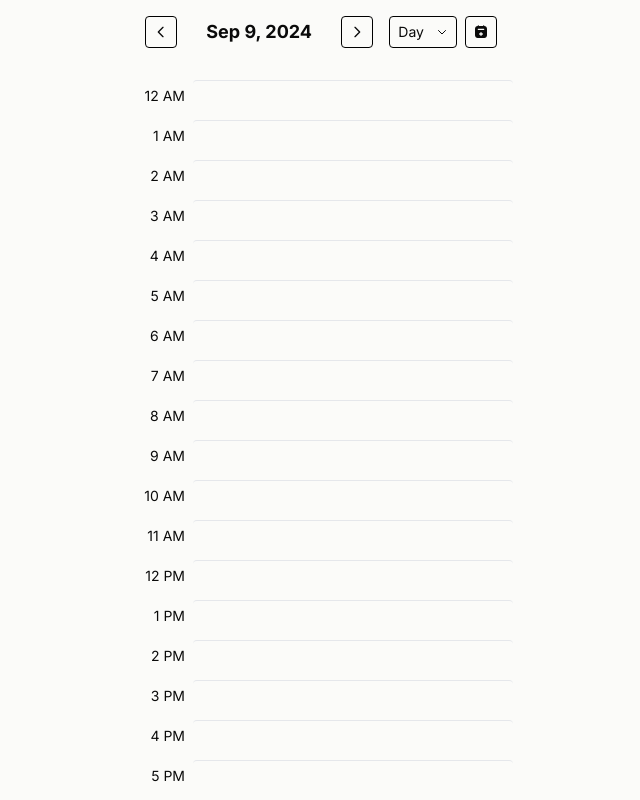
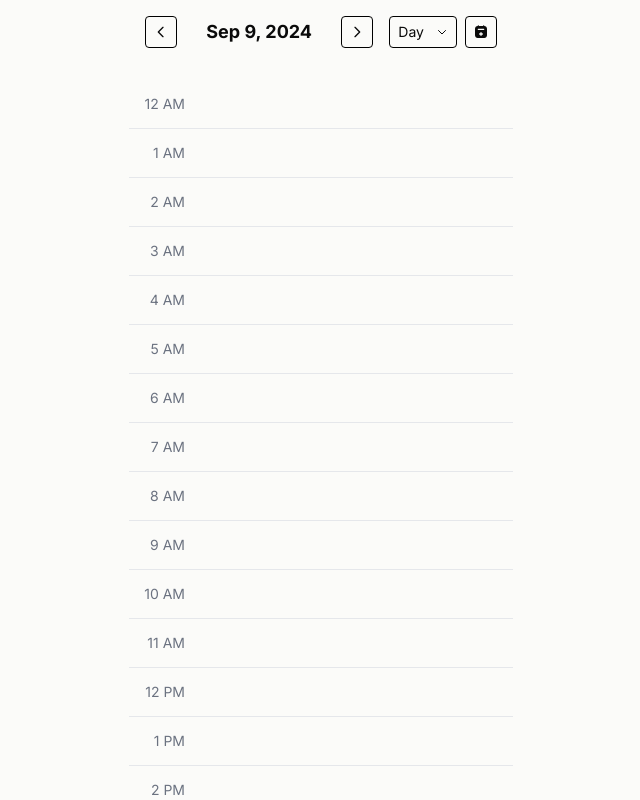
Before and after one commit to m2rads/financial-calendar, a Next.js app: page /calendar in a window 1280 px wide. Shown: the top 800 px of the page, without its empty margins (319-959 px from the left). Built offline with nearby package versions, Linux system fonts and the light colour scheme.

Commit message:
Update Calendar, DayView, and TimeInput components

```diff
--- a/components/Calendar.tsx
+++ b/components/Calendar.tsx
@@ -1,7 +1,7 @@
 'use client';
 
 import React, { useState } from 'react';
-import { format, addDays, subDays } from 'date-fns';
+import { format, addDays, subDays, isSameDay, isWithinInterval, startOfDay, endOfDay } from 'date-fns';
 import CalendarHeader from './CalendarHeader';
 import DayView from './DayView';
 import TimeInput from './TimeInput';
@@ -12,6 +12,14 @@ import { Input } from './ui/input';
 import { Calendar as CalendarPicker } from './ui/calendar';
 import { Popover, PopoverContent, PopoverTrigger } from './ui/popover';
 
+interface Event {
+  id: string;
+  title: string;
+  amount: number;
+  startDate: Date;
+  endDate: Date;
+}
+
 const Calendar: React.FC = () => {
   const [isDialogOpen, setIsDialogOpen] = useState(false);
   const [eventDate, setEventDate] = useState<Date | undefined>(new Date());
@@ -21,6 +29,7 @@ const Calendar: React.FC = () => {
   const [amount, setAmount] = useState('');
   const [currentDate, setCurrentDate] = useState(new Date());
   const [currentView, setCurrentView] = useState<'day' | 'week' | 'month' | 'year'>('day');
+  const [events, setEvents] = useState<Event[]>([]);
 
   const handleTimeClick = (hour: number) => {
     setStartTime(format(new Date().setHours(hour, 0), 'HH:mm'));
@@ -29,8 +38,45 @@ const Calendar: React.FC = () => {
   };
 
   const handleSave = () => {
-    console.log('Saving:', { eventTitle, amount, eventDate, startTime, endTime });
+    if (!eventDate || !startTime || !endTime) return;
+
+    const [startHour, startMinute] = startTime.split(':').map(Number);
+    const [endHour, endMinute] = endTime.split(':').map(Number);
+
+    const startDate = new Date(eventDate);
+    startDate.setHours(startHour, startMinute);
+
+    const endDate = new Date(eventDate);
+    endDate.setHours(endHour, endMinute);
+
+    // Handle events spanning to the next day
+    if (endDate < startDate) {
+      endDate.setDate(endDate.getDate() + 1);
+    }
+
+    const newEvent: Event = {
+      id: Date.now().toString(),
+      title: eventTitle,
+      amount: parseFloat(amount),
+      startDate,
+      endDate,
+    };
+
+    setEvents(prevEvents => [...prevEvents, newEvent]);
     setIsDialogOpen(false);
+    // Reset form fields
+    setEventTitle('');
+    setAmount('');
+    setStartTime('09:00');
+    setEndTime('10:00');
+  };
+
+  const getEventsForDay = (date: Date) => {
+    return events.filter(event =>
+      isSameDay(event.startDate, date) ||
+      isSameDay(event.endDate, date) ||
+      (event.startDate < startOfDay(date) && event.endDate > endOfDay(date))
+    );
   };
 
   const goToPreviousDay = () => {
@@ -52,7 +98,11 @@ const Calendar: React.FC = () => {
         setIsDialogOpen={setIsDialogOpen}
       />
 
-      <DayView handleTimeClick={handleTimeClick} />
+      <DayView
+        handleTimeClick={handleTimeClick}
+        currentDate={currentDate}
+        events={getEventsForDay(currentDate)}
+      />
 
       {/* Dialog */}
       <Dialog isOpen={isDialogOpen} onClose={() => setIsDialogOpen(false)}>
--- a/components/DayView.tsx
+++ b/components/DayView.tsx
@@ -1,25 +1,80 @@
 import React from 'react';
+import { format, isSameDay, isWithinInterval } from 'date-fns';
+
+interface Event {
+  id: string;
+  title: string;
+  amount: number;
+  startDate: Date;
+  endDate: Date;
+}
 
 interface DayViewProps {
   handleTimeClick: (hour: number) => void;
+  currentDate: Date;
+  events: Event[];
 }
 
-const DayView: React.FC<DayViewProps> = ({ handleTimeClick }) => {
+const DayView: React.FC<DayViewProps> = ({ handleTimeClick, currentDate, events }) => {
   const hours = Array.from({ length: 24 }, (_, i) => i);
 
+  const getEventForHour = (hour: number) => {
+    const hourStart = new Date(currentDate);
+    hourStart.setHours(hour, 0, 0, 0);
+    const hourEnd = new Date(currentDate);
+    hourEnd.setHours(hour, 59, 59, 999);
+
+    return events.find(event =>
+      isWithinInterval(hourStart, { start: event.startDate, end: event.endDate }) ||
+      isWithinInterval(hourEnd, { start: event.startDate, end: event.endDate })
+    );
+  };
+
+  const getEventStyle = (event: Event, hour: number) => {
+    const hourStart = new Date(currentDate);
+    hourStart.setHours(hour, 0, 0, 0);
+    const hourEnd = new Date(currentDate);
+    hourEnd.setHours(hour + 1, 0, 0, 0);
+
+    const eventStart = isSameDay(event.startDate, currentDate) ? event.startDate : hourStart;
+    const eventEnd = isSameDay(event.endDate, currentDate) ? event.endDate : hourEnd;
+
+    const startPercentage = ((eventStart.getTime() - hourStart.getTime()) / (60 * 60 * 1000)) * 100;
+    const endPercentage = ((eventEnd.getTime() - hourStart.getTime()) / (60 * 60 * 1000)) * 100;
+
+    return {
+      top: `${Math.max(0, startPercentage)}%`,
+      height: `${Math.min(100, endPercentage) - Math.max(0, startPercentage)}%`,
+      backgroundColor: 'rgba(220,52,30,0.5)',
+      position: 'absolute' as const,
+      left: 0,
+      right: 0,
+      zIndex: 10,
+    };
+  };
+
   return (
-    <div className="space-y-2">
-      {hours.map((hour) => (
-        <div key={hour} className="flex items-center">
-          <div className="w-16 text-right pr-2 text-sm">
-            {hour === 0 ? '12 AM' : hour < 12 ? `${hour} AM` : hour === 12 ? '12 PM' : `${hour - 12} PM`}
+    <div className="mt-4">
+      {hours.map((hour) => {
+        const event = getEventForHour(hour);
+        return (
+          <div key={hour} className="flex items-center border-b border-gray-200 relative">
+            <div className="w-16 text-right pr-2 text-sm text-gray-500">
+              {format(new Date().setHours(hour, 0, 0, 0), 'h a')}
+            </div>
+            <div
+              className="flex-grow h-12 cursor-pointer hover:bg-gray-100"
+              onClick={() => handleTimeClick(hour)}
+            >
+              {event && (
+                <div style={getEventStyle(event, hour)}>
+                  <div className="p-1 text-xs">{event.title}</div>
+                </div>
+              )}
+            </div>
           </div>
-          <div
-            className="flex-grow border-t border-gray-200 h-8 cursor-pointer rounded hover:bg-[rgba(251,251,249,1)] hover:shadow-[4px_4px_0px_0px_rgba(0,0,0,1)] hover:border hover:border-black transition-all duration-200"
-            onClick={() => handleTimeClick(hour)}
-          ></div>
-        </div>
-      ))}
+        );
+      })}
     </div>
   );
 };
--- a/components/TimeInput.tsx
+++ b/components/TimeInput.tsx
@@ -1,8 +1,5 @@
-import React, { useState } from 'react';
-import { format } from 'date-fns';
-import { Button } from './ui/button';
+import React from 'react';
 import { Input } from './ui/input';
-import { Popover, PopoverContent, PopoverTrigger } from './ui/popover';
 
 interface TimeInputProps {
   value: string;
@@ -10,49 +7,25 @@ interface TimeInputProps {
 }
 
 const TimeInput: React.FC<TimeInputProps> = ({ value, onChange }) => {
-  const [isOpen, setIsOpen] = useState(false);
-
-  const generateTimeOptions = () => {
-    const options = [];
-    for (let hour = 0; hour < 24; hour++) {
-      for (let minute = 0; minute < 60; minute += 15) {
-        const time = new Date(2023, 0, 1, hour, minute);
-        options.push(format(time, 'HH:mm'));
-      }
-    }
-    return options;
+  const sanitizeTimeInput = (input: string) => {
+    const [hours, minutes] = input.split(':').map(Number);
+    const sanitizedHours = Math.min(Math.max(hours, 0), 23);
+    const sanitizedMinutes = Math.min(Math.max(minutes, 0), 59);
+    return `${sanitizedHours.toString().padStart(2, '0')}:${sanitizedMinutes.toString().padStart(2, '0')}`;
   };
 
-  const handleTimeSelect = (time: string) => {
-    onChange(time);
-    setIsOpen(false);
+  const handleChange = (e: React.ChangeEvent<HTMLInputElement>) => {
+    const sanitizedValue = sanitizeTimeInput(e.target.value);
+    onChange(sanitizedValue);
   };
 
   return (
-    <Popover open={isOpen} onOpenChange={setIsOpen}>
-      <PopoverTrigger asChild>
-        <Input
-          type="text"
-          value={value}
-          onChange={(e) => onChange(e.target.value)}
-          className="w-full cursor-pointer"
-        />
-      </PopoverTrigger>
-      <PopoverContent className="w-48 p-0">
-        <div className="flex flex-col p-2 max-h-60 overflow-y-auto">
-          {generateTimeOptions().map((time) => (
-            <Button
-              key={time}
-              variant="default"
-              onClick={() => handleTimeSelect(time)}
-              className="text-sm m-1 px-3 py-2"
-            >
-              {time}
-            </Button>
-          ))}
-        </div>
-      </PopoverContent>
-    </Popover>
+    <Input
+      type="time"
+      value={value}
+      onChange={handleChange}
+      className="w-full"
+    />
   );
 };
 
```
